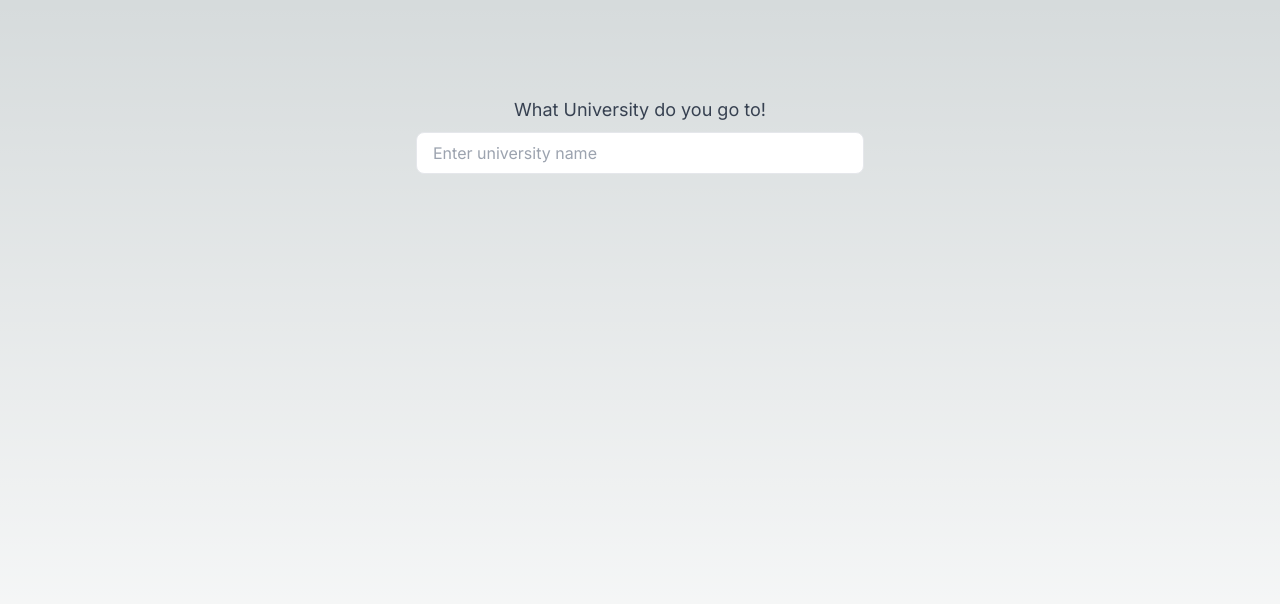
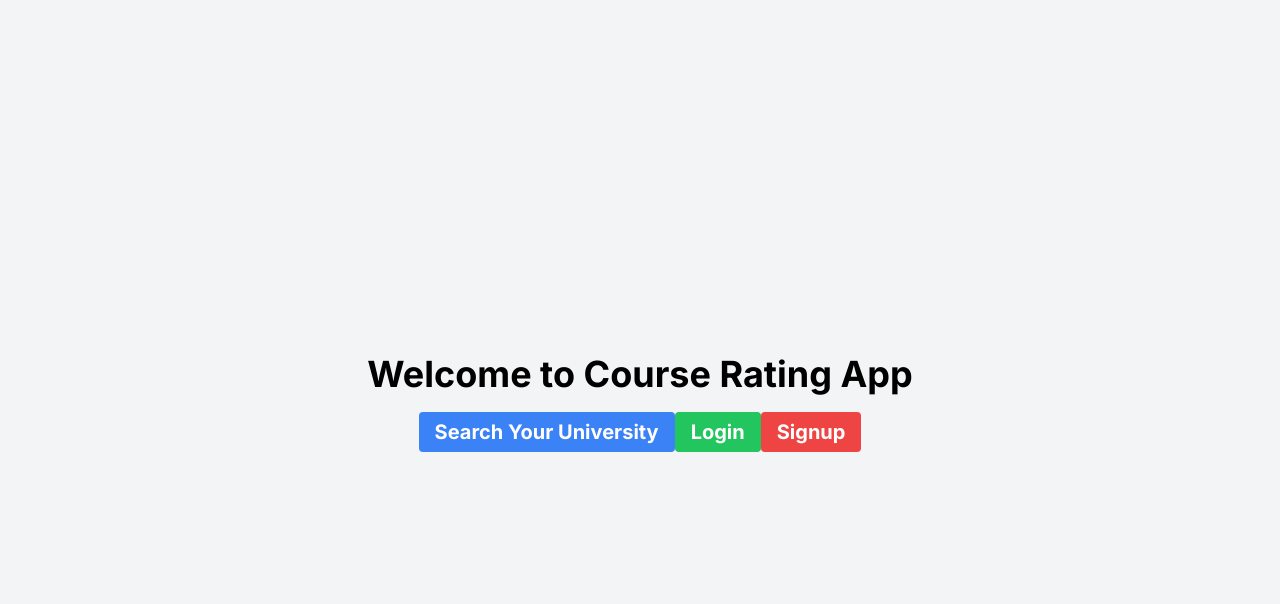
Before and after one commit to Deep070203/edurate, a Next.js app: page / in a window 1280 px wide. Shown: the top 604 px of the page. Built offline with nearby package versions, Linux system fonts and the light colour scheme.

Commit message:
changes in page.tsx

```diff
--- a/pages/landing.js
+++ b/pages/landing.js
@@ -5,7 +5,7 @@ export default function Landing() {
     return (
         <div className="min-h-screen flex flex-col items-center justify-center bg-gray-100">
             <Head>
-                <title>Course Rating App - Landing Page</title>
+                <title>Coarse Rating App - Landing Page</title>
             </Head>
             <h1 className="text-4xl font-bold mb-6">Welcome to Course Rating App</h1>
             <div className="space-y-4">
--- a/src/app/page.tsx
+++ b/src/app/page.tsx
@@ -1,28 +1,30 @@
-import Image from "next/image";
+import Link from 'next/link';
+import Head from 'next/head';
 
-export default function Home() {
-  return (
-    <main className="flex min-h-screen flex-col items-center justify-between p-24">
-
-
-        <div className="flex flex-col items-center w-full max-w-md">
-            <label htmlFor="university-search" className="mb-2 text-lg text-gray-700">
-                What University do you go to!
-            </label>
-            <input
-                type="text"
-                id="university-search"
-                placeholder="Enter university name"
-                className="w-full px-4 py-2 mb-6 border rounded-lg focus:outline-none focus:ring-2 focus:ring-blue-500"
-            />
-
-            <div className="flex w-full space-x-4">
-
+export default function Landing() {
+    return (
+        <div className="min-h-screen flex flex-col items-center justify-center bg-gray-100">
+            <Head>
+                <title>Coarse Rating App - Landing Page</title>
+            </Head>
+            <h1 className="text-4xl font-bold mb-6">Welcome to Course Rating App</h1>
+            <div className="space-y-4">
+                <Link href="/search">
+                    <a className="text-xl bg-blue-500 hover:bg-blue-700 text-white font-bold py-2 px-4 rounded">
+                        Search Your University
+                    </a>
+                </Link>
+                <Link href="/login">
+                    <a className="text-xl bg-green-500 hover:bg-green-700 text-white font-bold py-2 px-4 rounded">
+                        Login
+                    </a>
+                </Link>
+                <Link href="/signup">
+                    <a className="text-xl bg-red-500 hover:bg-red-700 text-white font-bold py-2 px-4 rounded">
+                        Signup
+                    </a>
+                </Link>
             </div>
         </div>
-
-
-
-    </main>
-  );
+    );
 }
```
